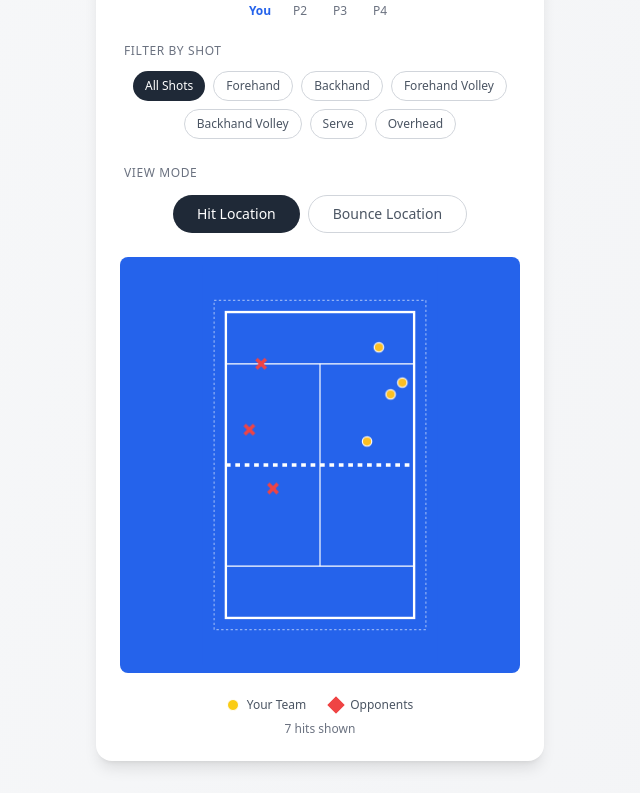
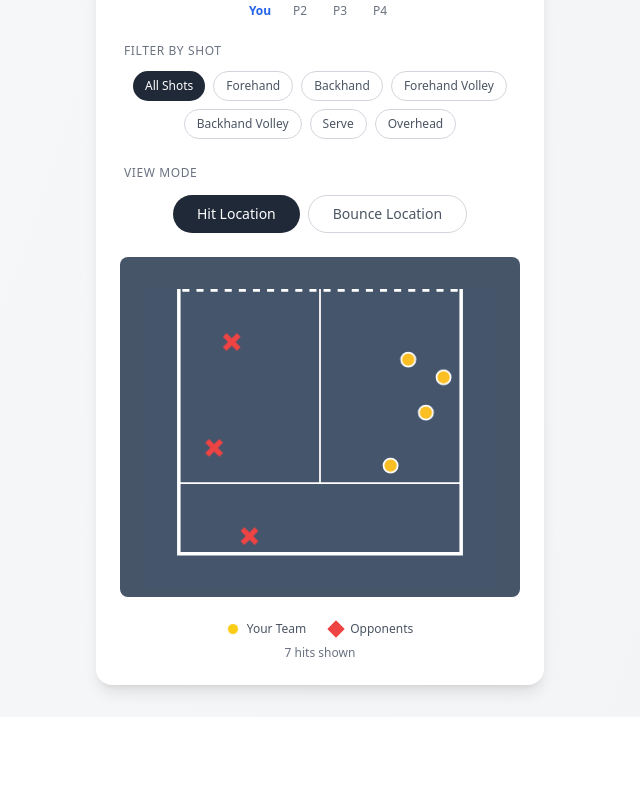
Before and after one commit to sdrrv/ai-report-demo, a React (Vite) app: page /ai-report-demo/report/1 in a window 1280 px wide. Shown: the part 3027-3820 px from the top of the page, without its empty margins (320-960 px from the left). After the commit the page ends 3744 px from the top, so only its background shows below. Built offline with nearby package versions, Linux system fonts and the light colour scheme.

Commit message:
feat: refactor field

```diff
--- a/src/components/BallMap.tsx
+++ b/src/components/BallMap.tsx
@@ -29,16 +29,16 @@ const BallMap: React.FC<BallMapProps> = ({ selectedPlayer }) => {
   const [viewMode, setViewMode] = useState<'hit' | 'bounce'>('hit');
   const [heatmapView, setHeatmapView] = useState<HeatmapView>('zones');
 
-  // Sample shot data - adjusted y coordinates for the stretched court
+  // Sample shot data - adjusted for half court (y coordinates now relative to half court)
   const shots: Shot[] = [
-    { x: 75, y: 35, type: 'forehand', result: 'hit', team: 'yours' },
-    { x: 80, y: 55, type: 'backhand', result: 'hit', team: 'yours' },
-    { x: 70, y: 75, type: 'forehand', result: 'hit', team: 'yours' },
-    { x: 25, y: 42, type: 'forehand', result: 'hit', team: 'opponent' },
-    { x: 20, y: 70, type: 'backhand', result: 'hit', team: 'opponent' },
-    { x: 30, y: 95, type: 'serve', result: 'hit', team: 'opponent' },
-    { x: 85, y: 50, type: 'overhead', result: 'hit', team: 'yours' },
-    { x: 90, y: 68, type: 'forehandVolley', result: 'bounce', team: 'yours' },
+    { x: 75, y: 20, type: 'forehand', result: 'hit', team: 'yours' },
+    { x: 80, y: 35, type: 'backhand', result: 'hit', team: 'yours' },
+    { x: 70, y: 50, type: 'forehand', result: 'hit', team: 'yours' },
+    { x: 25, y: 15, type: 'forehand', result: 'hit', team: 'opponent' },
+    { x: 20, y: 45, type: 'backhand', result: 'hit', team: 'opponent' },
+    { x: 30, y: 70, type: 'serve', result: 'hit', team: 'opponent' },
+    { x: 85, y: 25, type: 'overhead', result: 'hit', team: 'yours' },
+    { x: 90, y: 40, type: 'forehandVolley', result: 'bounce', team: 'yours' },
   ];
 
   const shotTypes = [
@@ -409,150 +409,126 @@ const BallMap: React.FC<BallMapProps> = ({ selectedPlayer }) => {
         </div>
       )}
 
-      {/* Padel Court - Vertically Stretched */}
-      <div className="relative overflow-hidden rounded-lg bg-blue-600 p-2">
+      {/* Half Padel Court */}
+      <div className="relative overflow-hidden rounded-lg bg-slate-600 p-2 pt-8">
         <svg
-          viewBox="0 0 100 170"
+          viewBox="0 0 100 85"
           className="h-auto w-full"
-          style={{ maxHeight: '400px' }}
+          style={{ maxHeight: '300px' }}
         >
           {/* Court background */}
-          <rect x="0" y="0" width="100" height="170" fill="#2563eb" />
+          <rect x="0" y="0" width="100" height="85" fill="#45556C" />
 
           {/* Center service line */}
           <line
             x1="50"
-            y1="42"
+            y1="0"
             x2="50"
-            y2="128"
+            y2="55"
             stroke="white"
             strokeWidth="0.5"
           />
 
-          {/* Service lines */}
+          {/* Service line */}
           <line
             x1="10"
-            y1="42"
+            y1="55"
             x2="90"
-            y2="42"
-            stroke="white"
-            strokeWidth="0.5"
-          />
-          <line
-            x1="10"
-            y1="128"
-            x2="90"
-            y2="128"
+            y2="55"
             stroke="white"
             strokeWidth="0.5"
           />
 
-          {/* Court outline */}
-          <rect
-            x="10"
-            y="20"
-            width="80"
-            height="130"
+          {/* Court outline (half court) - open at top */}
+          <path
+            d="M 10 0 L 10 75 L 90 75 L 90 0"
             fill="none"
             stroke="white"
             strokeWidth="1"
           />
 
-          {/* Net */}
+          {/* Net at the top */}
           <line
-            x1="10"
-            y1="85"
-            x2="90"
-            y2="85"
+            x1="11"
+            y1="0"
+            x2="89"
+            y2="0"
             stroke="white"
             strokeWidth="1.5"
             strokeDasharray="2,2"
           />
 
-          {/* Wall indicators */}
-          <rect
-            x="5"
-            y="15"
-            width="90"
-            height="140"
-            fill="none"
-            stroke="white"
-            strokeWidth="0.5"
-            strokeDasharray="1,1"
-            opacity="0.5"
-          />
-
-          {/* Heatmap overlays (rectangles only) - only on bottom half */}
+          {/* Heatmap overlays (rectangles only) */}
           {mainMode === 'playerPosition' && (
             <>
               {heatmapView === 'zones' && (
                 <g className="animate-fade-in">
-                  {/* Net zones (first row below net) */}
+                  {/* Net zones (first row) */}
                   <rect
                     x="10"
-                    y="85"
+                    y="0"
                     width="26.67"
-                    height="21.67"
+                    height="25"
                     fill={getOverlayColor(heatmapData[0].value)}
                   />
                   <rect
                     x="36.67"
-                    y="85"
+                    y="0"
                     width="26.67"
-                    height="21.67"
+                    height="25"
                     fill={getOverlayColor(heatmapData[1].value)}
                   />
                   <rect
                     x="63.33"
-                    y="85"
+                    y="0"
                     width="26.67"
-                    height="21.67"
+                    height="25"
                     fill={getOverlayColor(heatmapData[2].value)}
                   />
 
                   {/* Transition zones (middle row) */}
                   <rect
                     x="10"
-                    y="106.67"
+                    y="25"
                     width="26.67"
-                    height="21.67"
+                    height="25"
                     fill={getOverlayColor(heatmapData[3].value)}
                   />
                   <rect
                     x="36.67"
-                    y="106.67"
+                    y="25"
                     width="26.67"
-                    height="21.67"
+                    height="25"
                     fill={getOverlayColor(heatmapData[4].value)}
                   />
                   <rect
                     x="63.33"
-                    y="106.67"
+                    y="25"
                     width="26.67"
-                    height="21.67"
+                    height="25"
                     fill={getOverlayColor(heatmapData[5].value)}
                   />
 
                   {/* Back zones (bottom row) */}
                   <rect
                     x="10"
-                    y="128.33"
+                    y="50"
                     width="26.67"
-                    height="21.67"
+                    height="25"
                     fill={getOverlayColor(heatmapData[6].value)}
                   />
                   <rect
                     x="36.67"
-                    y="128.33"
+                    y="50"
                     width="26.67"
-                    height="21.67"
+                    height="25"
                     fill={getOverlayColor(heatmapData[7].value)}
                   />
                   <rect
                     x="63.33"
-                    y="128.33"
+                    y="50"
                     width="26.67"
-                    height="21.67"
+                    height="25"
                     fill={getOverlayColor(heatmapData[8].value)}
                   />
                 </g>
@@ -563,27 +539,27 @@ const BallMap: React.FC<BallMapProps> = ({ selectedPlayer }) => {
                   {/* Left Side */}
                   <rect
                     x="10"
-                    y="85"
+                    y="0"
                     width="26.67"
-                    height="65"
+                    height="75"
                     fill={getOverlayColor(heatmapData[0].value)}
                   />
 
                   {/* Middle Side */}
                   <rect
                     x="36.67"
-                    y="85"
+                    y="0"
                     width="26.67"
-                    height="65"
+                    height="75"
                     fill={getOverlayColor(heatmapData[1].value)}
                   />
 
                   {/* Right Side */}
                   <rect
                     x="63.33"
-                    y="85"
+                    y="0"
                     width="26.67"
-                    height="65"
+                    height="75"
                     fill={getOverlayColor(heatmapData[2].value)}
                   />
                 </g>
@@ -594,18 +570,18 @@ const BallMap: React.FC<BallMapProps> = ({ selectedPlayer }) => {
                   {/* Front (Net area) */}
                   <rect
                     x="10"
-                    y="85"
+                    y="0"
                     width="80"
-                    height="32.5"
+                    height="37.5"
                     fill={getOverlayColor(heatmapData[0].value)}
                   />
 
                   {/* Back */}
                   <rect
                     x="10"
-                    y="117.5"
+                    y="37.5"
                     width="80"
-                    height="32.5"
+                    height="37.5"
                     fill={getOverlayColor(heatmapData[1].value)}
                   />
                 </g>
@@ -664,7 +640,7 @@ const BallMap: React.FC<BallMapProps> = ({ selectedPlayer }) => {
                     const row = Math.floor(index / 3);
                     const col = index % 3;
                     const x = 23.33 + col * 26.67;
-                    const y = 95.83 + row * 21.67;
+                    const y = 12.5 + row * 25;
                     return (
                       <g key={index}>
                         <text
@@ -691,7 +667,7 @@ const BallMap: React.FC<BallMapProps> = ({ selectedPlayer }) => {
                   {/* Percentage badges */}
                   {heatmapData.map((data, index) => {
                     const x = 23.33 + index * 26.67;
-                    const y = 117.5;
+                    const y = 37.5;
                     return (
                       <g key={index}>
                         <text
@@ -718,7 +694,7 @@ const BallMap: React.FC<BallMapProps> = ({ selectedPlayer }) => {
                   {/* Percentage badges */}
                   {heatmapData.map((data, index) => {
                     const x = 70;
-                    const y = 101.25 + index * 32.5;
+                    const y = 18.75 + index * 37.5;
                     return (
                       <g key={index}>
                         <text
--- a/src/components/MatchSummary.tsx
+++ b/src/components/MatchSummary.tsx
@@ -84,19 +84,6 @@ const MatchSummary: React.FC<MatchSummaryProps> = ({
           </div>
         </div>
       </div>
-
-      <style jsx>{`
-        @keyframes fade-in {
-          from {
-            opacity: 0;
-            transform: translateY(10px);
-          }
-          to {
-            opacity: 1;
-            transform: translateY(0);
-          }
-        }
-      `}</style>
     </div>
   );
 };
--- a/src/components/PlayerStats.tsx
+++ b/src/components/PlayerStats.tsx
@@ -1,5 +1,5 @@
 import React, { useEffect, useState } from 'react';
-import { Target, AlertCircle, User } from 'lucide-react';
+import { Target, User } from 'lucide-react';
 import { cn } from '@/utils/cn';
 
 interface PlayerStats {
@@ -23,6 +23,7 @@ const PointsErrorsCard: React.FC<PointsErrorsCardProps> = ({
   const [animatedPoints, setAnimatedPoints] = useState<number[]>([]);
   const [animatedErrors, setAnimatedErrors] = useState<number[]>([]);
   const [showStats, setShowStats] = useState(false);
+  console.log(selectedPlayer);
 
   // Sample data - replace with actual data based on selectedPlayer
   // Assuming selectedPlayer 1 is paired with Player 2 as teammate
```
